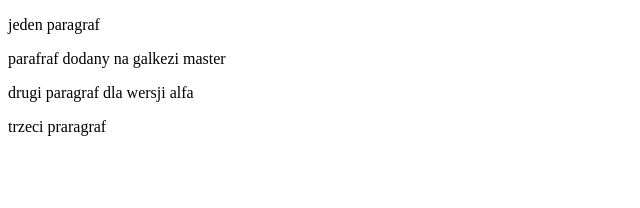
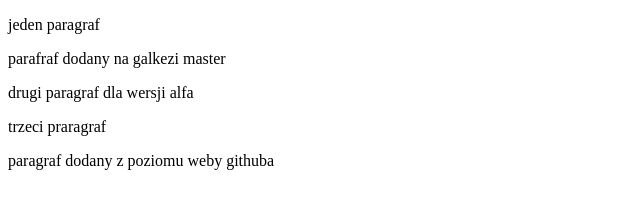
Before and after one commit to khorzon/khorzon.github.io, a plain HTML site: page index.html in a window 1280 px wide. Shown: the whole page, without its empty margins (0-640 px from the left). Drawn offline with Linux system fonts and the light colour scheme.

Commit message:
commit z poziomu webu github

```diff
--- a/index.html
+++ b/index.html
@@ -13,6 +13,7 @@
     <p>parafraf dodany na galkezi master</p>
     <p>drugi paragraf dla wersji alfa</p>
     <p>trzeci praragraf</p>
+    <p>paragraf dodany z poziomu weby githuba</p>
 </div>
 
 </body>
```
